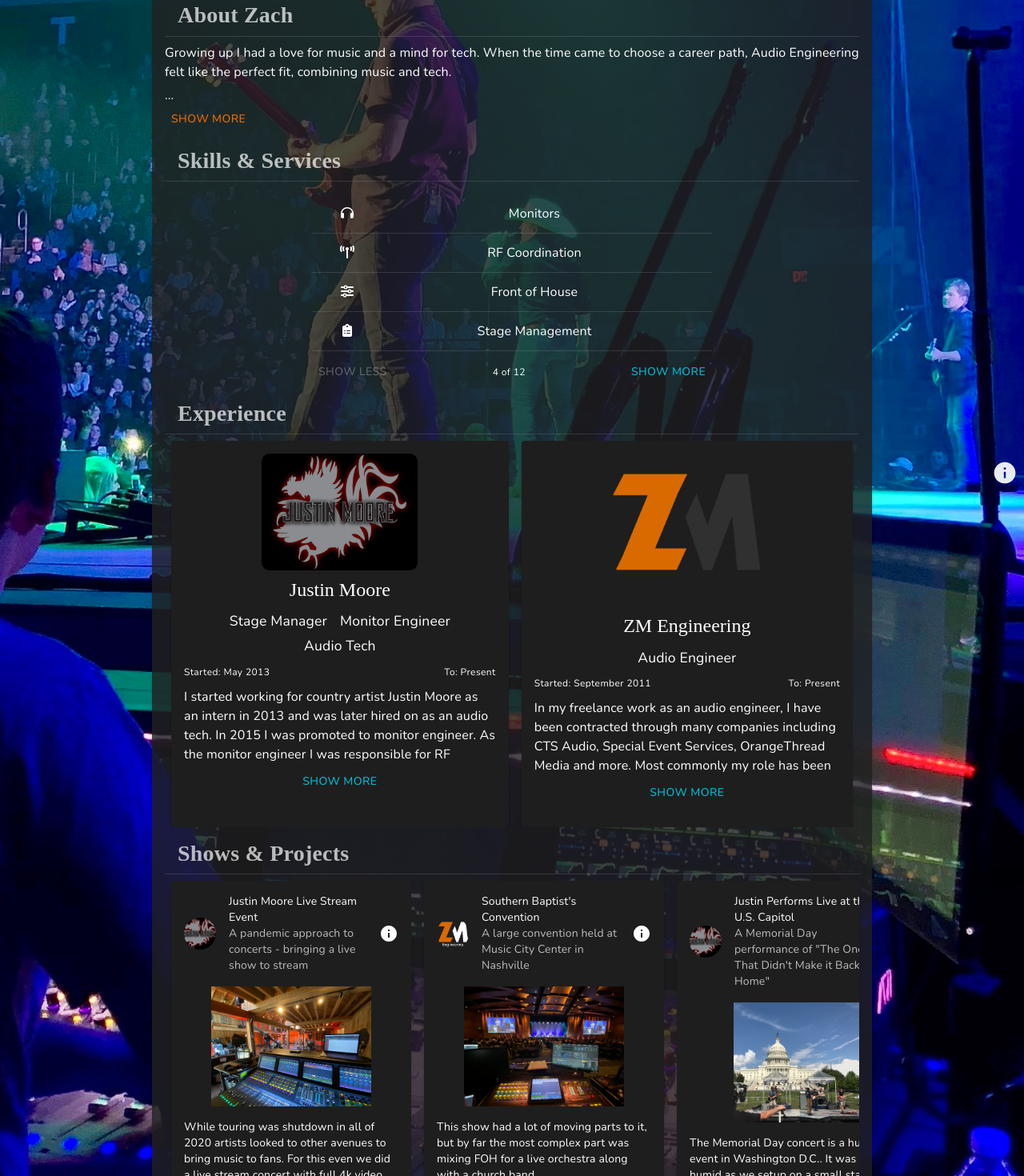
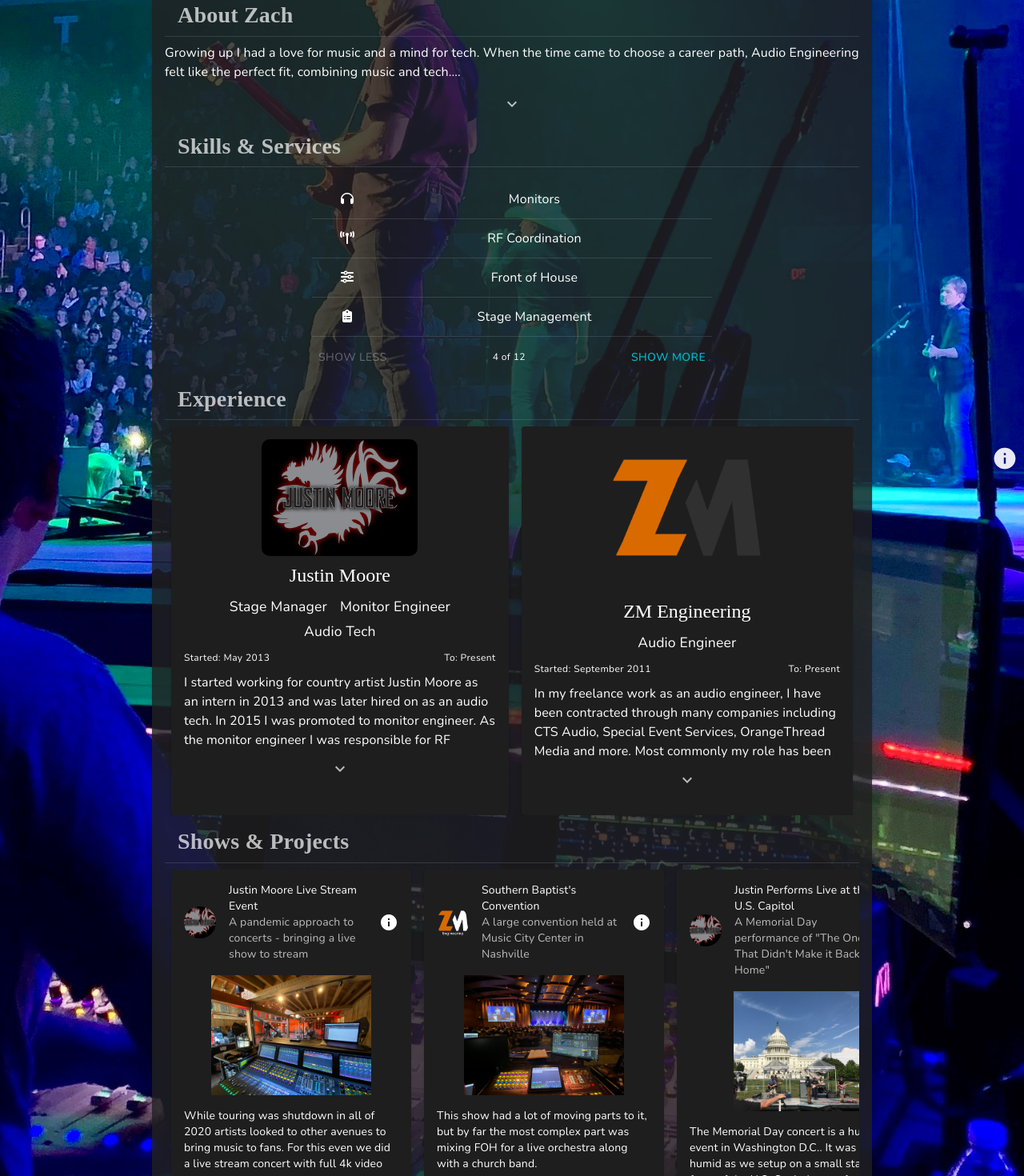
Before and after one commit to zrm20/zm-portfolio, a React (Create React App) app: page /audio in a window 1280 px wide. Shown: the part 220-1690 px from the top of the page at 80% size. Built offline with nearby package versions, Linux system fonts and the light colour scheme; grey boxes are pictures that could not be loaded; a web font is replaced by a local one.

Commit message:
refactor collapse to use CollapsingText

```diff
--- a/src/components/audio/AudioBio/AudioBio.tsx
+++ b/src/components/audio/AudioBio/AudioBio.tsx
@@ -1,10 +1,5 @@
-import React, { useState } from "react";
-import { Button, Collapse, Typography } from "@mui/material";
-import { v4 as uuid } from "uuid";
-
-interface AudioBioProps {
-
-};
+import React from "react";
+import { CollapsingText } from "../../ui";
 
 const yearsOfExperience: number = (new Date(Date.now()).getFullYear()) - 2013;
 
@@ -18,29 +13,12 @@ In December of 2014 I graduated from Belmont and accepted a role as the monitor
 In 2018 I received a promotion to the stage manager position. While maintaining my role as monitor engineer, I was now responsible for overseeing a crew of 5-12 people, and coordinating with local labor unions of up to 30 people. As the stage manager I strive to make sure that every department is working at their full potential and the day moves along as smoothly as possible.
 As of today I have more than ${yearsOfExperience} years of experience as a touring audio engineer and freelance audio engineer.`;
 
-export default function AudioBio(props: AudioBioProps): JSX.Element {
-  const [showMore, setShowMore] = useState<boolean>(false);
-
+export default function AudioBio(): JSX.Element {
   const paragraphs = audioBio.split('\n');
 
-  function toggleShowMore(): void {
-    setShowMore(!showMore);
-  };
-
   return (
-    <>
-      <Typography gutterBottom>{paragraphs[0]}</Typography>
-      {
-        !showMore &&
-        <Typography component="span">...</Typography>
-      }
-      <Collapse in={showMore}>
-        {
-          paragraphs.slice(1)
-            .map(p => <Typography gutterBottom key={uuid()}>{p}</Typography>)
-        }
-      </Collapse>
-      <Button onClick={toggleShowMore}>{showMore ? "Show Less" : "Show More"}</Button>
-    </>
+      <CollapsingText unhiddenText={paragraphs[0]}>
+        {paragraphs.slice(1)}
+      </CollapsingText>
   );
 };
--- a/src/components/dev/DevBio/DevBio.tsx
+++ b/src/components/dev/DevBio/DevBio.tsx
@@ -1,6 +1,5 @@
-import React, { useState } from "react";
-import { Button, Typography, Collapse } from "@mui/material";
-import { v4 as uuid } from "uuid";
+import React from "react";
+import { CollapsingText } from "../../ui";
 
 const devBioText =
   `As a software developer, I bring a unique background to the table. With a degree in Audio Engineering Technology and 10 years of experience touring as an audio tech, monitor engineer, and stage manager, I developed an eye for detail and a passion for problem-solving. When the pandemic shut down the touring industry in 2020, I turned to programming to explore a new career path.
@@ -9,25 +8,11 @@ As an avid backpacker, I created my first solo app, Trail Pack Pro, a React Nati
 I am a self-motivated learner who is always seeking out new challenges. I have a library of hundreds of hours of online course content and am constantly working on at least one course at a time. With my attention to detail, problem-solving skills, and passion for learning, I am excited to bring my unique background and experience to a software development role.`;
 
 export default function DevBio(): JSX.Element {
-  const [showMore, setShowMore] = useState<boolean>(false);
-
-  function toggleShowMore(): void {
-    setShowMore(!showMore);
-  };
-
   const paragraphs = devBioText.split('\n');
 
   return (
-    <>
-      <Typography gutterBottom>{paragraphs[0]}</Typography>
-      <Collapse in={showMore} collapsedSize={0}>
-        {
-          paragraphs.slice(1).map(p => <Typography gutterBottom key={uuid()}>{p}</Typography>)
-        }
-      </Collapse>
-      <Button color="secondary" onClick={toggleShowMore}>
-        {showMore ? "Show Less" : "...Read More"}
-      </Button>
-    </>
+    <CollapsingText unhiddenText={paragraphs[0]}>
+      {paragraphs.slice(1)}
+    </CollapsingText>
   );
 };
--- a/src/components/experience/ExperienceCard/ExperienceCard.tsx
+++ b/src/components/experience/ExperienceCard/ExperienceCard.tsx
@@ -1,10 +1,9 @@
-import React, { useState } from "react";
-import { Box, Button, Card, CardContent, Collapse, Stack, Typography } from "@mui/material";
-import { v4 as uuid } from "uuid";
+import React from "react";
+import { Box, Card, CardContent, Stack, Typography } from "@mui/material";
 
 import useStyles from "./ExperienceCard.styles";
 import { getMonthAndYearString } from "../../../utils/dateStrings";
-import { IconLink } from "../../ui";
+import { CollapsingText, IconLink } from "../../ui";
 import { Info } from "@mui/icons-material";
 
 interface ExperienceCardProps {
@@ -13,12 +12,7 @@ interface ExperienceCardProps {
 
 export default function ExperienceCard(props: ExperienceCardProps): JSX.Element {
   const styles = useStyles();
-  const [showMore, setShowMore] = useState<boolean>(false);
   const { experience } = props;
-
-  function toggleShowMore(): void {
-    setShowMore(!showMore);
-  };
 
   return (
     <Card sx={styles.root}>
@@ -50,13 +44,9 @@ export default function ExperienceCard(props: ExperienceCardProps): JSX.Element
           }
         </Stack>
 
-        <Collapse in={showMore} collapsedSize={100}>
-          {
-            experience.description.split('\n')
-              .map(p => <Typography gutterBottom key={uuid()}>{p}</Typography>)
-          }
-        </Collapse>
-        <Button color="secondary" onClick={toggleShowMore}>{showMore ? "Show Less" : "Show More"}</Button>
+        <CollapsingText collapsedSize={100}>
+          {experience.description.split('\n')}
+        </CollapsingText>
       </CardContent>
     </Card>
   );
--- a/src/components/projects/ProjectCard/ProjectCardContent.tsx
+++ b/src/components/projects/ProjectCard/ProjectCardContent.tsx
@@ -1,34 +1,19 @@
-import React, { useState } from "react";
-import {
-  CardContent,
-  Collapse,
-  Typography,
-  Button
-} from "@mui/material";
-import { v4 as uuid } from "uuid";
+import React from "react";
+import { CardContent } from "@mui/material";
+import { CollapsingText } from "../../ui";
 
 interface ProjectCardContentProps {
   project: Project;
 };
 
 export default function ProjectCardContent(props: ProjectCardContentProps): JSX.Element {
-  const [showFullDescription, setShowFullDescription] = useState<boolean>(false);
   const { project } = props;
-
-  function handleToggleShowMore(): void {
-    setShowFullDescription(!showFullDescription);
-  };
 
   return (
     <CardContent>
-      <Collapse collapsedSize={75} in={showFullDescription}>
-        {
-          project.description.split('\n').map(p => (
-            <Typography variant="body2" gutterBottom key={uuid()}>{p}</Typography>
-          ))
-        }
-      </Collapse>
-      <Button onClick={handleToggleShowMore}>{showFullDescription ? "Show Less" : "Show More"}</Button>
+      <CollapsingText collapsedSize={75} textProps={{ variant: "body2" }}>
+        {project.description.split('\n')}
+      </CollapsingText>
     </CardContent>
   );
 };
--- a/src/components/projects/ProjectDetailsPage/ProjectDetailsPage.styles.ts
+++ b/src/components/projects/ProjectDetailsPage/ProjectDetailsPage.styles.ts
@@ -53,7 +53,7 @@ export default function useStyles(): Style {
       }
     },
     description: {
-      textAlign: 'left'
+      textAlign: 'left',
     },
     skillsSection: {
       display: 'flex',
--- a/src/components/projects/ProjectDetailsPage/ProjectDetailsPage.tsx
+++ b/src/components/projects/ProjectDetailsPage/ProjectDetailsPage.tsx
@@ -1,12 +1,12 @@
-import React, { useState } from "react";
-import { Box, Collapse, Button, Paper, Typography } from "@mui/material";
+import React from "react";
+import { Box, Paper, Typography } from "@mui/material";
 import { useParams } from "react-router-dom";
 import { v4 as uuid } from "uuid";
 
 import { getProject } from "../../../database/Projects";
 import useStyles from "./ProjectDetailsPage.styles";
 import {  Help, List } from "@mui/icons-material";
-import { ButtonLink, SectionContainer } from "../../ui";
+import { ButtonLink, CollapsingText, SectionContainer } from "../../ui";
 import { SkillItem } from "../../skills";
 import { FadeIn } from "../../animations";
 import { getSkill } from "../../../database/Skills";
@@ -17,13 +17,8 @@ import { getExperience } from "../../../database/Experiences";
 
 export default function ProjectDetailsPage(): JSX.Element {
   const styles = useStyles();
-  const [showMore, setShowMore] = useState<boolean>(false);
   const { id } = useParams();
   const project = getProject(id);
-
-  function toggleShowMore(): void {
-    setShowMore(!showMore);
-  };
 
   if (!project) {
     return (
@@ -63,14 +58,9 @@ export default function ProjectDetailsPage(): JSX.Element {
         }
 
         <SectionContainer title="Description" id="description">
-          <Collapse in={showMore} sx={styles.description} collapsedSize={100}>
-            {
-              project.description.split('\n')
-                .map(p => <Typography gutterBottom key={uuid()}>{p}</Typography>)
-            }
-          </Collapse>
-
-          <Button color="secondary" onClick={toggleShowMore}>{showMore ? "Show Less" : "Show More"}</Button>
+          <CollapsingText collapsedSize={100} textProps={{ sx: styles.description }}>
+            {project.description.split('\n')}
+          </CollapsingText>
         </SectionContainer>
 
         <SectionContainer title="Skills Utilized" id="skills" containerSx={styles.skillsSection}>
--- /dev/null
+++ b/src/components/ui/CollapsingText/CollapsingText.styles.ts
@@ -0,0 +1,22 @@
+import { SxProps } from "@mui/material";
+
+interface Style {
+  root: SxProps;
+};
+
+export default function useStyles(): Style {
+
+  return {
+    root: {
+      display: 'flex',
+      flexDirection: 'column',
+      alignItems: 'center',
+      '& .MuiTypography-root': {
+        mb: 1
+      },
+      '& .MuiIconButton-root': {
+        color: 'text.secondary'
+      }
+    },
+  }
+};
--- /dev/null
+++ b/src/components/ui/CollapsingText/CollapsingText.tsx
@@ -0,0 +1,56 @@
+import React, { useState } from "react";
+import { Box, Collapse, CollapseProps, IconButton, IconButtonProps, SxProps, Typography, TypographyProps } from "@mui/material";
+import { ExpandLess, ExpandMore } from "@mui/icons-material";
+import { v4 as uuid } from "uuid";
+
+import useStyles from "./CollapsingText.styles";
+
+interface CollapsingTextProps extends CollapseProps {
+  children: string | string[]
+  collapsedSize?: number;
+  unhiddenText?: string;
+  sx?: SxProps;
+  textProps?: TypographyProps;
+  unhiddenTextProps?: TypographyProps;
+  collapseProps?: CollapseProps;
+  buttonProps?: IconButtonProps;
+};
+
+export default function CollapsingText(props: CollapsingTextProps): JSX.Element {
+  const [isCollapsed, setIsCollapsed] = useState<boolean>(true);
+  const styles = useStyles();
+  const { unhiddenText } = props;
+
+  function toggleCollapse(): void {
+    setIsCollapsed(!isCollapsed);
+  };
+
+  return (
+    <Box sx={props.sx || styles.root}>
+      {
+        Boolean(unhiddenText) &&
+        <Typography {...props.textProps} {...props.unhiddenTextProps}>
+          {unhiddenText}{isCollapsed ? "...": null}
+        </Typography>
+      }
+      <Collapse
+        in={!isCollapsed}
+        collapsedSize={props.collapsedSize}
+        {...props.collapseProps}
+      >
+        {
+          typeof props.children === "string" ?
+          <Typography {...props.textProps}>{props.children}</Typography> :
+          props.children.map(p => <Typography {...props.textProps} key={uuid()}>{p}</Typography>)
+        }
+      </Collapse>
+      <IconButton onClick={toggleCollapse} {...props.buttonProps}>
+        {
+          isCollapsed ?
+          <ExpandMore /> :
+          <ExpandLess />
+        }
+      </IconButton>
+    </Box>
+  );
+};
--- a/src/components/ui/index.ts
+++ b/src/components/ui/index.ts
@@ -4,6 +4,7 @@ import ListItemLink from "./ListItemLink/ListItemLink";
 import ZMTitle from "./ZMTitle/ZMTitle";
 import SectionContainer from "./SectionContainer/SectionContainer";
 import RouterLink from "./RouterLink/RouterLink";
+import CollapsingText from "./CollapsingText/CollapsingText";
 
 export {
   IconLink,
@@ -11,5 +12,6 @@ export {
   ListItemLink,
   ZMTitle,
   SectionContainer,
-  RouterLink
+  RouterLink,
+  CollapsingText
 };
```
